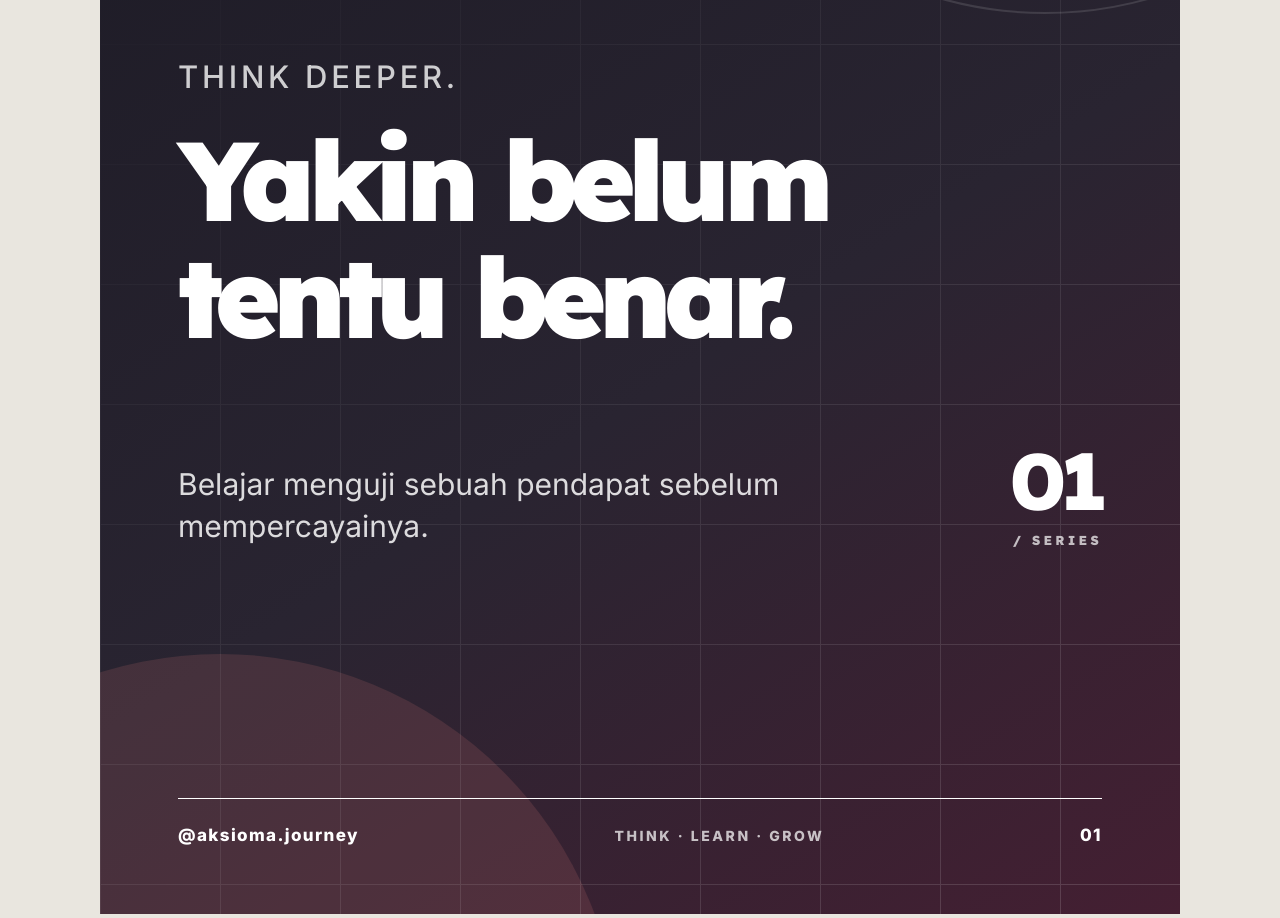
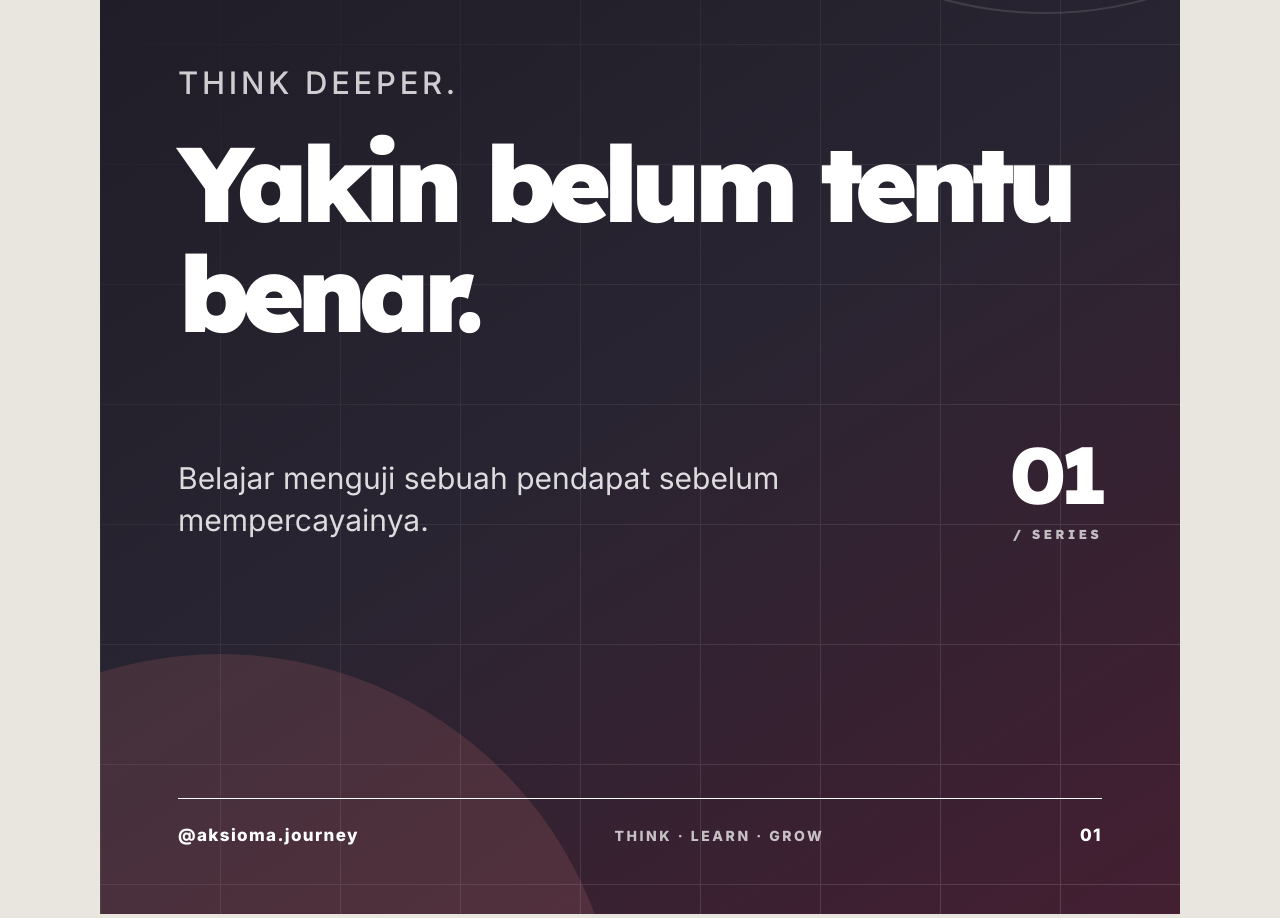
Before and after one commit to winaldomanurung/aksioma-content, a Next.js app: page /carousel/studio-template in a window 1280 px wide. Shown: the part 1460-2378 px from the top of the page. Built offline with nearby package versions, Linux system fonts and the light colour scheme.

Commit message:
fix: keep editorial cover typography invariant across viewport sizes

```diff
--- a/app/globals.css
+++ b/app/globals.css
@@ -1377,7 +1377,7 @@ body {
 .account-bookend-kicker-mark { display:block;width:54px;height:4px;background:var(--bookend-accent);border-radius:99px;flex:none; }
 .account-bookend-display { max-width:940px; }
 .account-bookend-display>p { font-size:31px;font-weight:500;letter-spacing:.12em;margin:0 0 20px;opacity:.78; }
-.account-bookend-display h1 { margin:0;font-family:var(--font-lexend),Arial,sans-serif;font-size:clamp(76px,9vw,112px);font-weight:850;letter-spacing:-.075em;line-height:1.04;overflow-wrap:break-word; }
+.account-bookend-display h1 { margin:0;font-family:var(--font-lexend),Arial,sans-serif;font-size:106px;font-weight:850;letter-spacing:-.075em;line-height:1.04;overflow-wrap:break-word; }
 .account-bookend--trader .account-bookend-display h1 { border-left:9px solid var(--bookend-accent);padding-left:32px; }
 .account-bookend-cover-foot { display:flex;align-items:flex-end;justify-content:space-between;gap:55px;margin-top:86px; }
 .account-bookend-cover-foot>p { margin:0;max-width:680px;font-size:30px;line-height:1.4;opacity:.84; }
```
